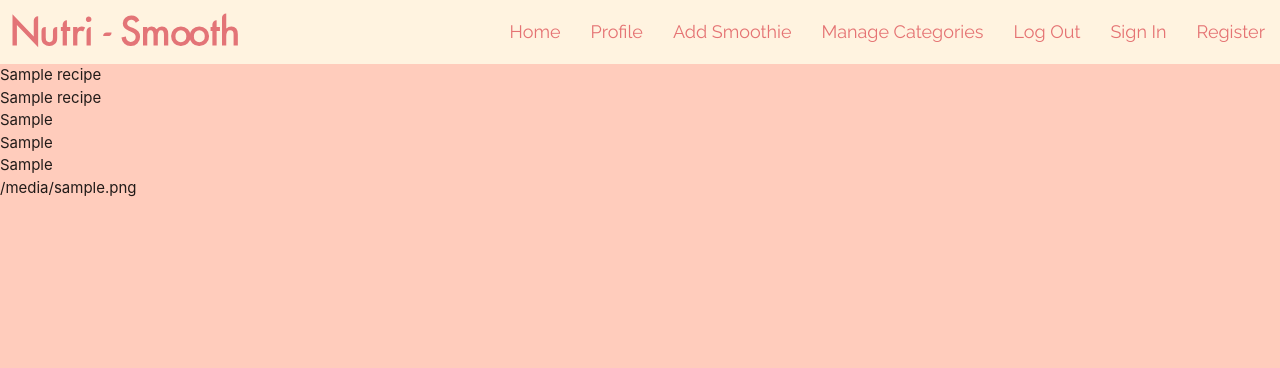
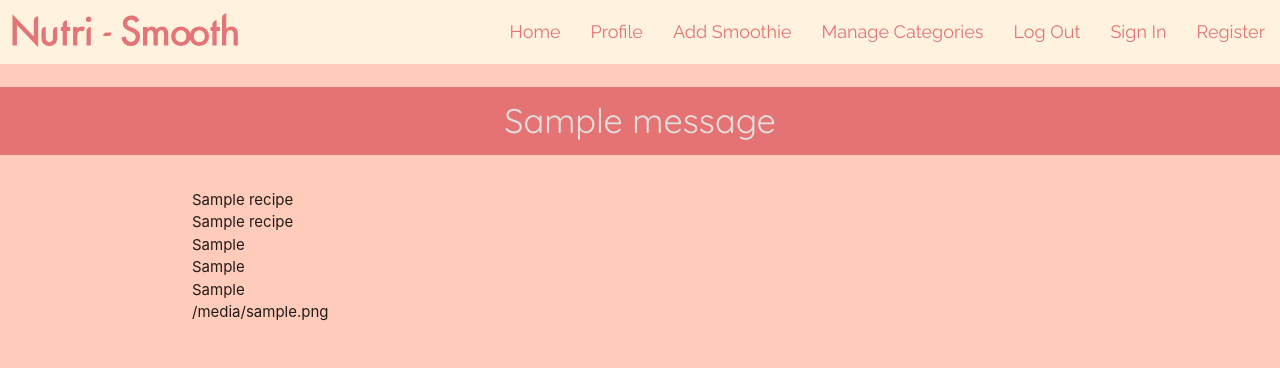
Before and after one commit to RoxJade/nutri-smooth, a Flask app: page / in a window 1280 px wide. Shown: the top 368 px of the page. Run offline with Flask 2, Linux system fonts and the light colour scheme; one stand-in notice (Sample message) is shown; a database or web service that is not in the repository returns one stand-in record (values such as "Sample title"); some libraries are stand-ins or nearby versions.

Commit message:
flash functionality to base.html and styled

```diff
--- a/static/css/style.css
+++ b/static/css/style.css
@@ -50,3 +50,9 @@ button {
      border-bottom: 1px solid #e57373;
      box-shadow: 0 1px 0 0 #fff3e0;
 }
+
+/* ----------------------------------- Flash Messages */
+
+.flashes h4 {
+    line-height: 2;
+}
--- a/templates/base.html
+++ b/templates/base.html
@@ -32,6 +32,7 @@
             </ul>
         </div>
     </nav>
+
     <!-- Mobile SideNav-->
     <ul class="sidenav orange lighten-5" id="mobile-demo">
         <li><a href="#!" class="brand-logo"><img src="{{ url_for('static', filename='images/nutri-smooth.svg') }}"
@@ -44,8 +45,25 @@
         <li><a class="red-text text-lighten-2" href="#">Sign In</a></li>
         <li><a class="red-text text-lighten-2" href="{{ url_for('register') }}">Register</a></li>
     </ul>
-    {% block content %}
-    {% endblock %}
+
+    <section>
+        <!-- Flash Messages -->
+        {% with messages = get_flashed_messages() %}
+            {% if messages %}
+                {% for message in messages %}
+                    <div class="row flashes">
+                        <h4 class="red lighten-2 center-align grey-text text-lighten-2">{{ message }}</h4>
+                    </div>
+                {% endfor %}
+            {% endif %}
+        {% endwith %}
+    </section>
+
+
+    <main class="container">
+        {% block content %}
+        {% endblock %}
+    </main>
 
     <script src="https://code.jquery.com/jquery-3.6.0.min.js"
         integrity="sha256-/xUj+3OJU5yExlq6GSYGSHk7tPXikynS7ogEvDej/m4=" crossorigin="anonymous"></script>
```
